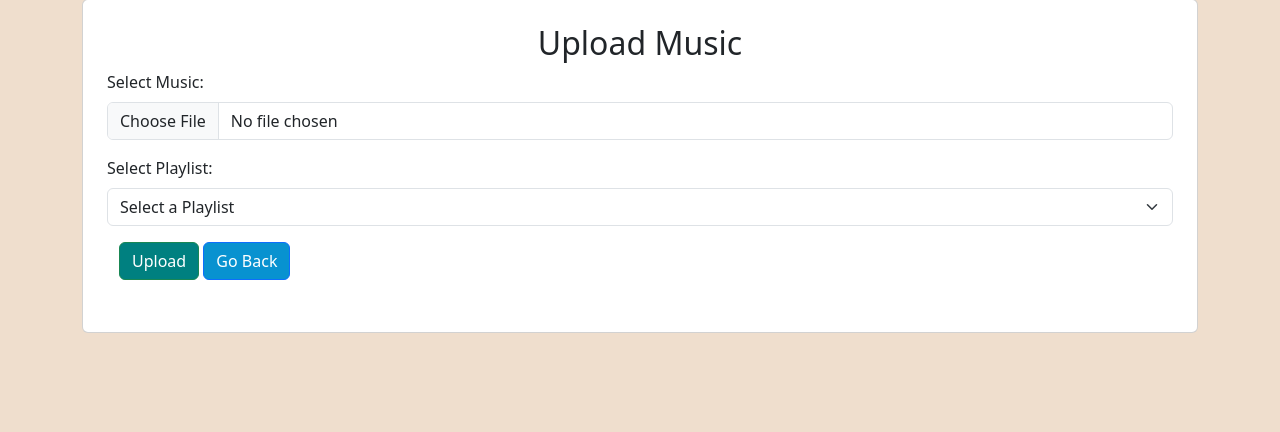
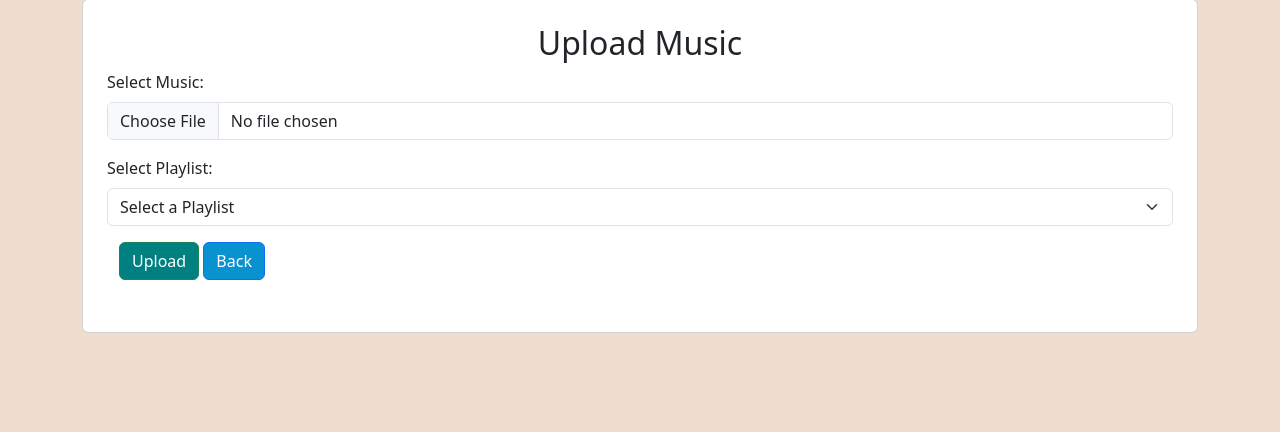
Before and after one commit to K1ngJJ/Lab2_Mplayer, a CodeIgniter 4 app: the page made by app/Views/upload.php in a window 1280 px wide. Shown: the part 49-481 px from the top of the page. Run offline with PHP 8.4 and a stand-in for CodeIgniter, Linux system fonts and the light colour scheme; the template is opened without the code that fills it, so the values that code supplies are empty; some libraries are stand-ins or nearby versions.

Commit message:
Update upload.php

```diff
--- a/app/Views/upload.php
+++ b/app/Views/upload.php
@@ -1,14 +1,11 @@
 <!DOCTYPE html>
 <html lang="en">
-
 <head>
     <meta charset="UTF-8">
     <meta name="viewport" content="width=device-width, initial-scale=1.0">
-    <title>Music Management</title>
-    <!-- Include Bootstrap CSS -->
+    <title>MPlayer</title>
     <link href="https://cdn.jsdelivr.net/npm/bootstrap@5.3.0/dist/css/bootstrap.min.css" rel="stylesheet">
 </head>
-
 <body style="background-color: #efdecd;">
   <div class="container mt-5">
     <div class="card p-4">
@@ -38,12 +35,11 @@
                   <div class="mb-1">
                 <tbody>
             <button type="submit" class="btn btn-success" style="background-color: #008080">Upload</button>
-        <a class="btn btn-primary" href="/music" style="background-color: #0892d0">Go Back</a>
+        <a class="btn btn-primary" href="/music" style="background-color: #0892d0">Back</a>
           </form>
     </div>
     </div>
     <script src="https://cdn.jsdelivr.net/npm/bootstrap@5.3.0/dist/js/bootstrap.min.js"></script>
     <script src="https://code.jquery.com/jquery-3.6.0.min.js"></script>
 </body>
-
 </html>
```
